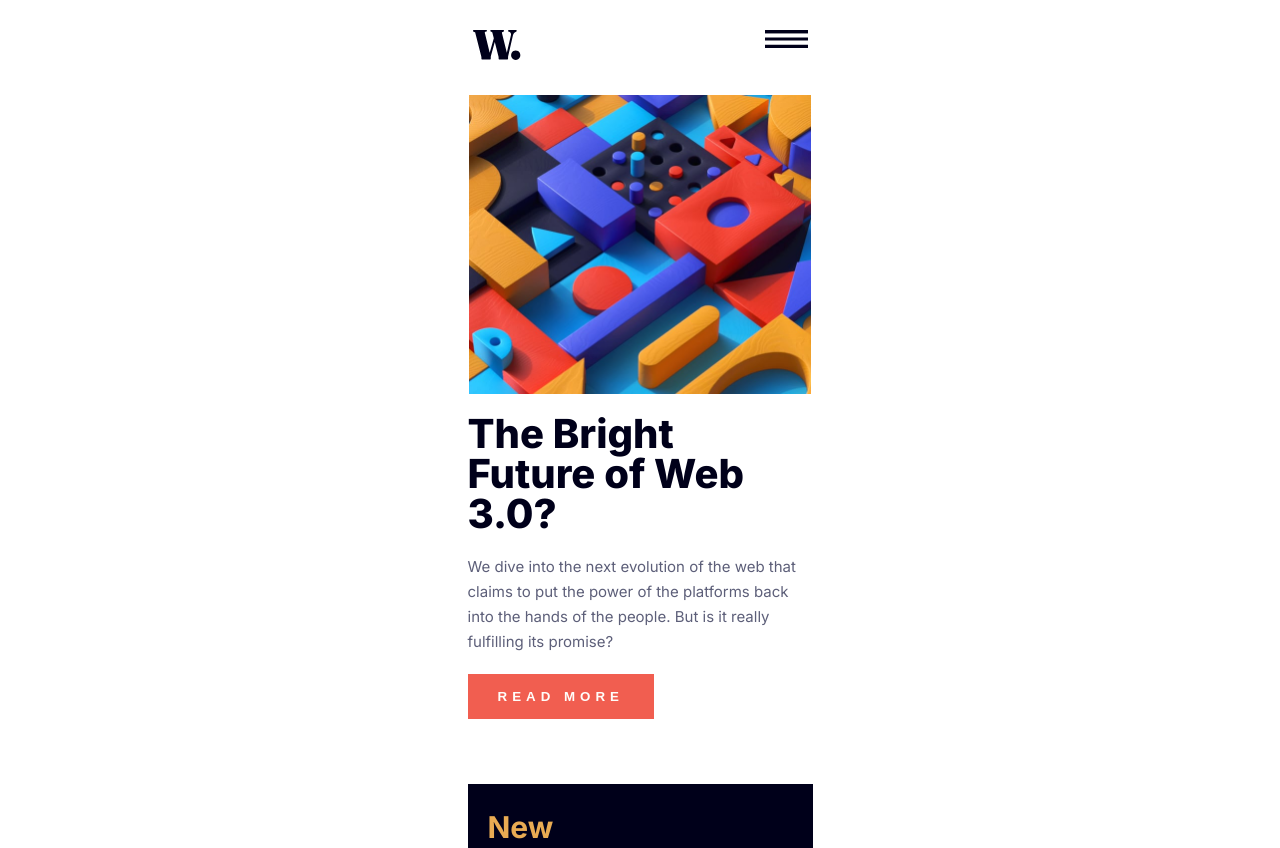
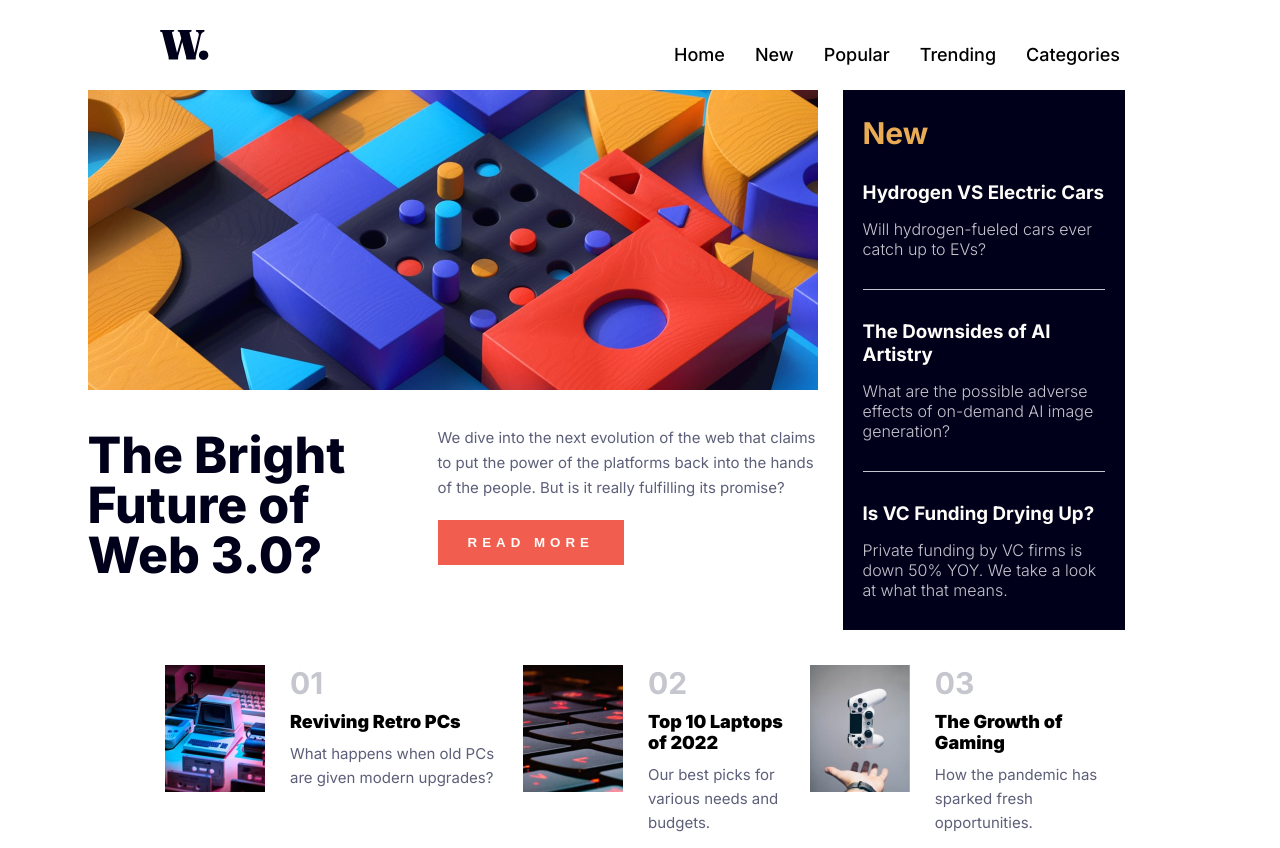
Before and after one commit to ivan2600/FM014-news-homepage-main, a plain HTML site: page index.html in a window 1280 px wide. Shown: the top 848 px of the page. Drawn offline with Linux system fonts and the light colour scheme.

Commit message:
me rindo

```diff
--- a/index.html
+++ b/index.html
@@ -12,6 +12,13 @@
     <nav>
       <img class="logo" src="./assets/images/logo.svg" alt="">
       <img class="menu-icon" src="./assets/images/icon-menu.svg" alt="">
+      <ul class="menu-desktop">
+        <li><a href="#">Home</a></li>
+        <li><a href="#">New</a></li>
+        <li><a href="#">Popular</a></li>
+        <li><a href="#">Trending</a></li>
+        <li><a href="#">Categories</a></li>
+      </ul>
       <div class="menu">
         <img class="close" src="./assets/images/icon-menu-close.svg" alt="">
         <ul>
@@ -25,11 +32,12 @@
     </nav>
     <section class="main-new">
       <img class="main-img" src="./assets/images/image-web-3-mobile.jpg" alt="">
+      <img class="main-img-desktop" src="./assets/images/image-web-3-desktop.jpg" alt="">
       <div class="main-new-text">
-        <h1>The Bright Future of Web 3.0?</h1>
-        <p>We dive into the next evolution of the web that claims to put the power of the platforms back into the hands of the people.
+        <div><h1>The Bright Future of Web 3.0?</h1></div>
+        <div class="cuerpo"><p>We dive into the next evolution of the web that claims to put the power of the platforms back into the hands of the people.
         But is it really fulfilling its promise?</p>
-        <button>READ MORE</button>
+        <button>READ MORE</button></div>
       </div>
     </section>
     <section class="blue-news-section">
--- a/style.css
+++ b/style.css
@@ -58,6 +58,10 @@ main nav .menu-icon {
 .main-img {
   width: 342px;
   margin: 0 auto;
+}
+
+.main-img-desktop {
+  display: none;
 }
 
 .main-new-text h1 {
@@ -194,3 +198,101 @@ main .blue-news .last-p {
 .close {
   cursor: pointer;
 }
+.menu-desktop {
+  display: none;
+}
+
+@media screen and (min-width: 880px) {
+  main {
+    max-width: 1000px;
+    display: grid;
+    grid-template-columns: 1fr 1fr 1fr;
+    grid-template-rows: 60px 300px 3fr 3fr;
+    grid-template-areas:
+      "nav nav nav"
+      "img img blues"
+      "texto texto blues"
+      "more more more";
+  }
+  .menu-desktop {
+    display: flex;
+    flex-direction: row;
+  }
+  .menu-desktop {
+    list-style-type: none;
+  }
+
+  .menu-desktop li a {
+    text-decoration: none;
+    color: black;
+    font-size: 1.8rem;
+    line-height: 5rem;
+    font-weight: 500;
+    margin-left: 30px;
+    cursor: pointer;
+  }
+
+  main nav .menu-icon {
+    height: 18px;
+    cursor: pointer;
+    display: none;
+  }
+  .main-img {
+    display: none;
+  }
+  .main-img-desktop {
+    display: block;
+    height: 300px;
+    grid-area: img;
+    margin-left: 250px;
+
+  }
+  main nav {
+    display: flex;
+    flex-direction: row;
+    justify-content: space-between;
+    padding: 30px 20px 5px 20px;
+    position: relative;
+    grid-area: nav;
+  }
+  .blue-news-section {
+    padding: 15px;
+    margin-bottom: 30px;
+    grid-area: blues;
+    margin-top: 15px;
+
+  }
+  .main-new-text {
+    grid-area: texto;
+    display: flex;
+    flex-direction: row;
+    margin-top: 320px;
+    margin-left: 250px;
+  }
+  .main-new-text h1{
+    font-size: 5rem;
+    line-height: 5rem;
+    width: 300px;
+    margin-right: 50px;
+  }
+  .cuerpo {
+    grid-area: cuerpo;
+    width: 380px;
+    margin-top: 15px;
+  }
+  .more-news {
+    padding: 15px;
+    grid-area: more;
+    display: flex;
+    flex-direction: row;
+    padding-right: 150px;
+    position: absolute;
+    top: 650px;
+    left: 150px;
+  }
+  .article {
+    margin-right: 10px;
+    min-width: 270px;
+
+  }
+}
```
